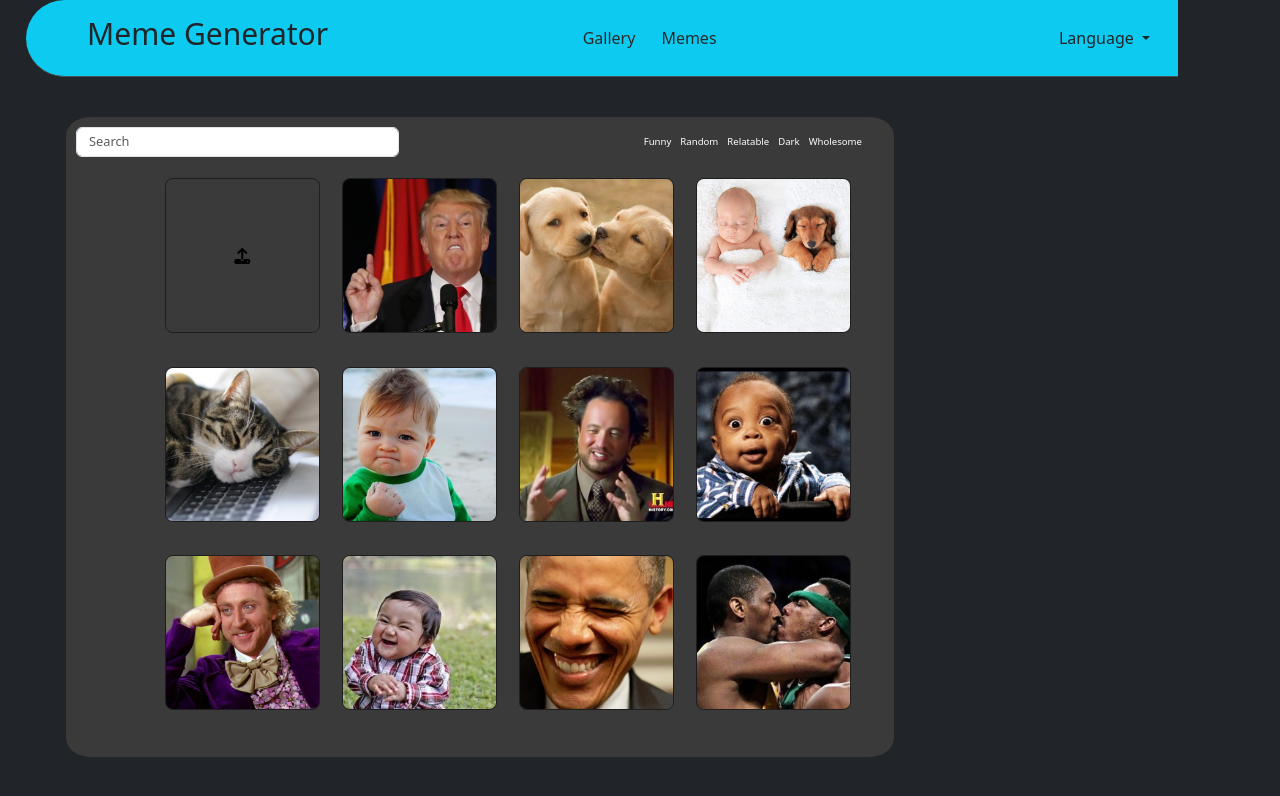
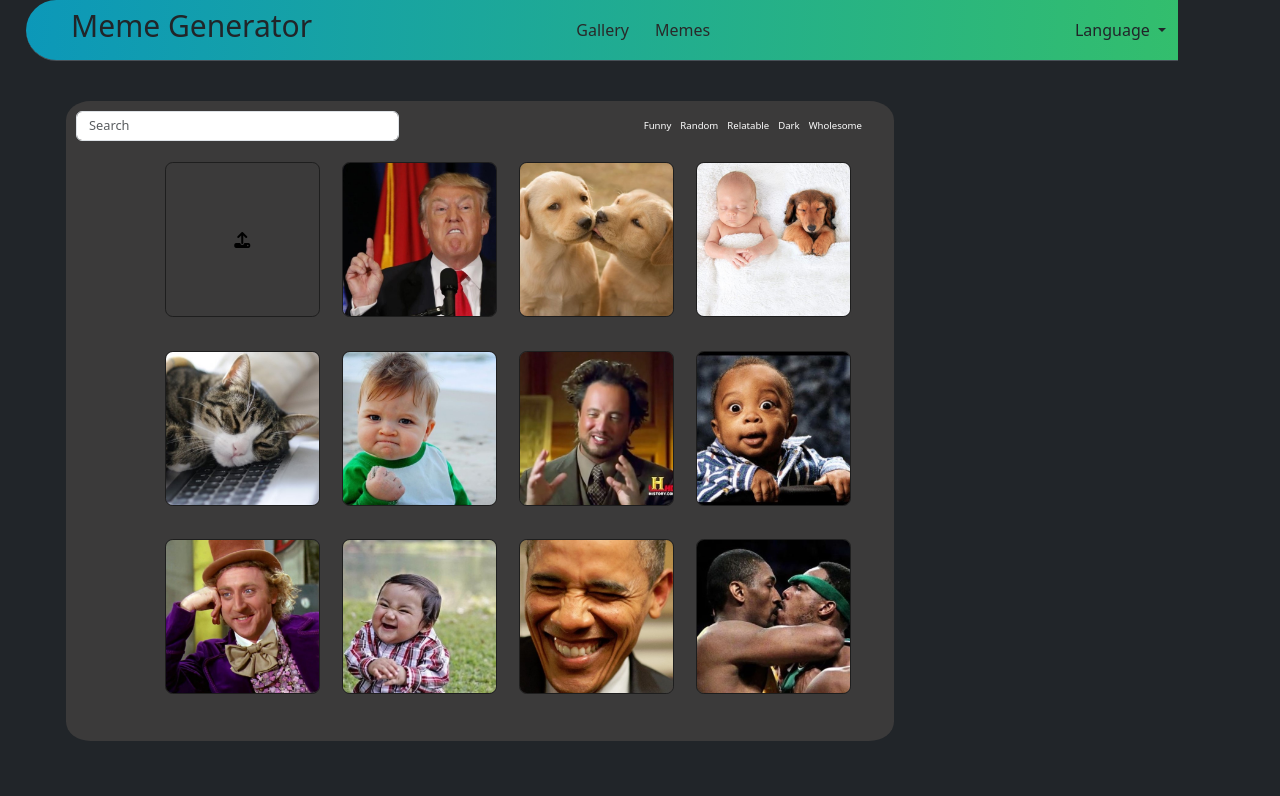
Before and after one commit to YonatanKeren/Meme-Generator, a plain HTML site: page index.html in a window 1280 px wide. Drawn offline with nearby package versions, Linux system fonts and the light colour scheme.

Commit message:
21:00 commit

```diff
--- a/css/components/navbar.css
+++ b/css/components/navbar.css
@@ -1,3 +1,4 @@
 .navbar {
     width: 90vw;
+    background-image: linear-gradient(-86deg, #33be6d 0, #0c98b9 100%);
 }
--- a/index.html
+++ b/index.html
@@ -12,7 +12,8 @@
 </head>
 
 <body class="main-layout bg-dark text-white">
-    <nav class="navbar navbar-expand-md bg-info text-dark p-3 border-bottom border-body rounded-start-pill"
+
+    <nav class="navbar navbar-expand-md text-dark border-bottom border-body rounded-start-pill"
         data-bs-theme="dark">
         <div class="container-fluid flex justify-content-between align-items-center">
             <h1 class="meme-generator">Meme Generator</h1>
@@ -45,6 +46,7 @@
     </nav>
 
     <section class="main-gallery flex">
+
         <main>
 
             <section class="gallery-grid-container grid">
```
